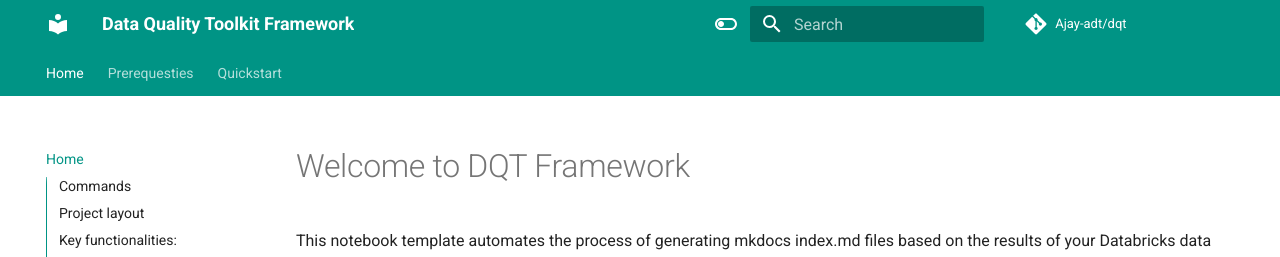
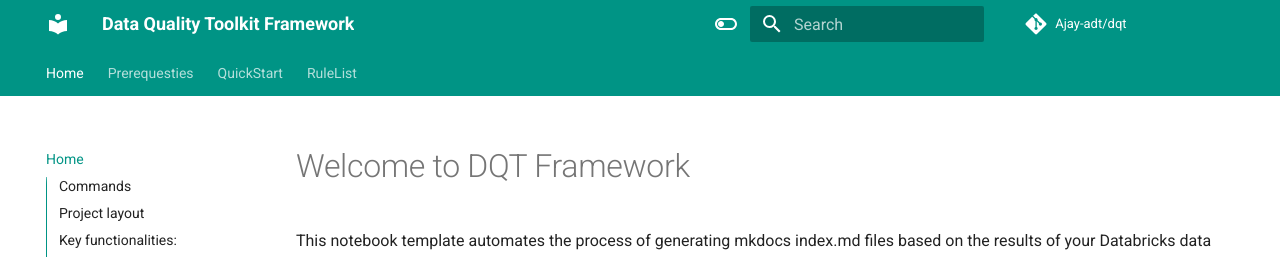
Before and after one commit to Ajay-adt/dqt, an MkDocs documentation site: the page built from docs/index.md, in a window 1280 px wide and 900 px high. Shown: the top 257 px of the window. Built offline with MkDocs 1.6.1 and Material for MkDocs 9.7.7, drawn with Linux system fonts in a browser that asks for light colours; comment, search, counter and statistics services are not loaded.

Commit message:
Update mkdocs.yml

```diff
--- a/mkdocs.yml
+++ b/mkdocs.yml
@@ -4,7 +4,8 @@ site_name: Data Quality Toolkit Framework
 nav:
   - Home: index.md
   - Prerequesties: dependency.md
-  - Quickstart: quickstart.md
+  - QuickStart: quickstart.md
+  - RuleList: ruleList.md
 
 site_author: Ajay
 site_description: >-
```
